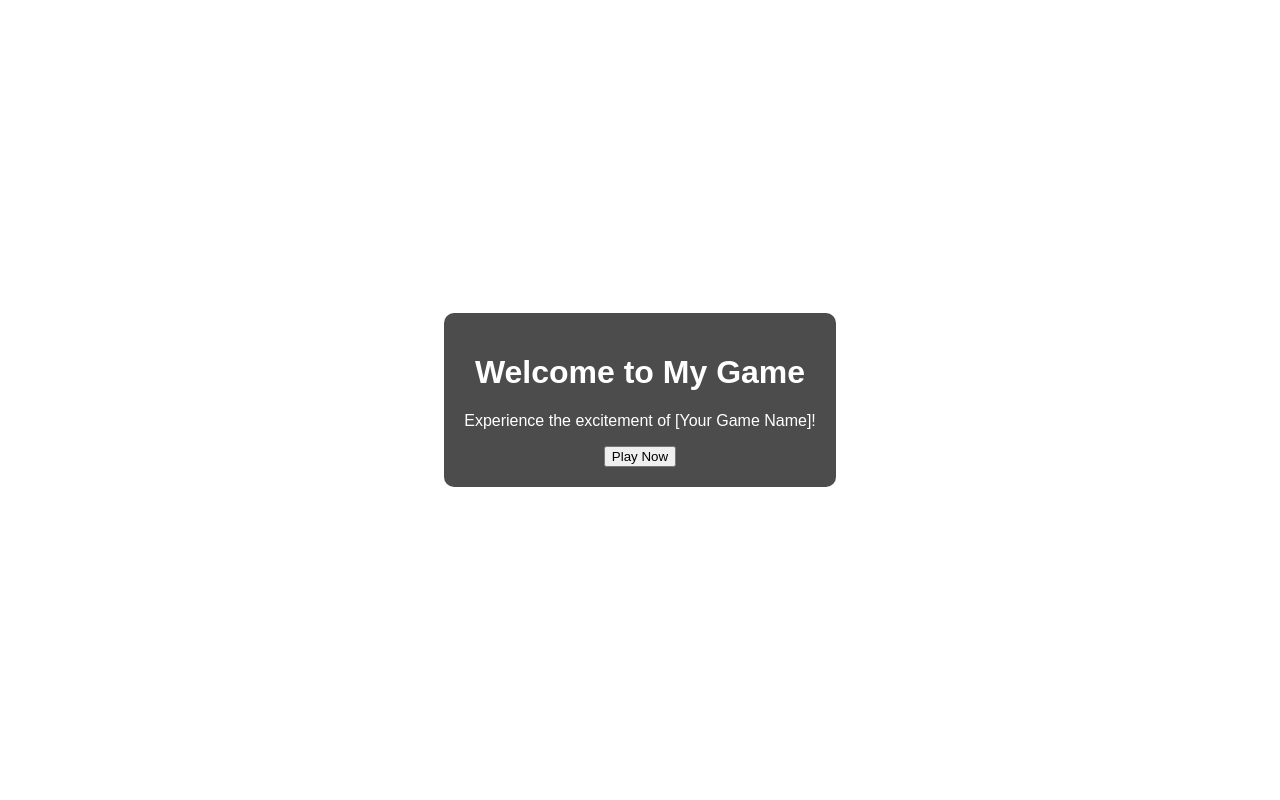
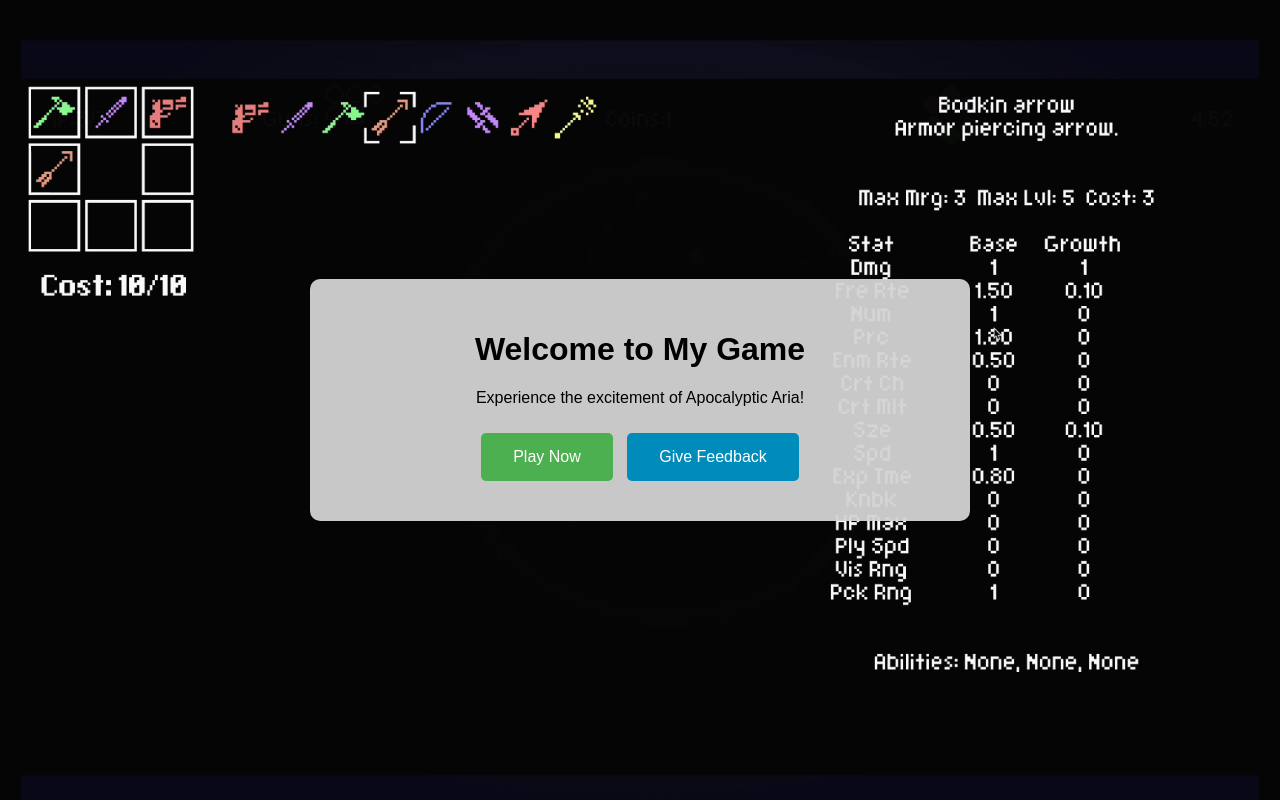
Before and after one commit to HughChen/apocalyptic_aria_website, a plain HTML site: page index.html in a window 1280 px wide. Drawn offline with Linux system fonts and the light colour scheme.

Commit message:
Update to have screenshots be the background

```diff
--- a/index.html
+++ b/index.html
@@ -3,60 +3,99 @@
 <head>
     <meta charset="UTF-8">
     <meta name="viewport" content="width=device-width, initial-scale=1.0">
-    <title>My Game Website</title>
+    <title>Apocalyptic Aria</title>
     <style>
         body, html {
             height: 100%;
             margin: 0;
             font-family: Arial, sans-serif;
+            overflow: hidden;
         }
-        .bg-container {
+        .bg-slideshow {
             height: 100%;
+            width: 100%;
+            position: absolute;
+            top: 0;
+            left: 0;
+            z-index: -1;
+        }
+        .bg-slideshow div {
+            height: 100%;
+            width: 100%;
+            position: absolute;
             background-position: center;
+            background-size: cover;
             background-repeat: no-repeat;
-            background-size: cover;
+            opacity: 0;
+            transition: opacity 1s ease-in-out;
+        }
+        .bg-slideshow div.active {
+            opacity: 1;
+        }
+        .content-wrapper {
             display: flex;
             justify-content: center;
             align-items: center;
-            transition: background-image 1s ease-in-out;
+            height: 100vh;
         }
         .content {
             text-align: center;
-            background-color: rgba(0, 0, 0, 0.7);
+            padding: 30px;
+            color: black;
+            background-color: rgba(211, 211, 211, 0.95); /* More opaque light grey */
+            border-radius: 10px;
+            max-width: 600px;
+            width: 90%; /* Responsive width */
+        }
+        button {
+            border: none;
             color: white;
-            padding: 20px;
-            border-radius: 10px;
+            padding: 15px 32px;
+            text-align: center;
+            text-decoration: none;
+            display: inline-block;
+            font-size: 16px;
+            margin: 10px 5px;
+            cursor: pointer;
+            border-radius: 5px;
+        }
+        .play-button {
+            background-color: #4CAF50;
+        }
+        .feedback-button {
+            background-color: #008CBA;
         }
     </style>
 </head>
 <body>
-    <div class="bg-container" id="bgContainer">
+    <div class="bg-slideshow">
+        <div class="active" style="background-image: url('images/game1.png');"></div>
+        <div style="background-image: url('images/game2.png');"></div>
+        <div style="background-image: url('images/game3.png');"></div>
+        <div style="background-image: url('images/game4.png');"></div>
+        <div style="background-image: url('images/game5.png');"></div>
+        <div style="background-image: url('images/game6.png');"></div>
+    </div>
+    <div class="content-wrapper">
         <div class="content">
             <h1>Welcome to My Game</h1>
-            <p>Experience the excitement of [Your Game Name]!</p>
-            <button>Play Now</button>
+            <p>Experience the excitement of Apocalyptic Aria!</p>
+            <button class="play-button">Play Now</button>
+            <button class="feedback-button">Give Feedback</button>
         </div>
     </div>
 
     <script>
-        const images = [
-            '/api/placeholder/1920/1080',
-            '/api/placeholder/1920/1080',
-            '/api/placeholder/1920/1080'
-        ];
-        let currentImageIndex = 0;
-        const bgContainer = document.getElementById('bgContainer');
+        const slides = document.querySelectorAll('.bg-slideshow div');
+        let currentSlide = 0;
 
-        function changeBackground() {
-            currentImageIndex = (currentImageIndex + 1) % images.length;
-            bgContainer.style.backgroundImage = `url('${images[currentImageIndex]}')`;
+        function nextSlide() {
+            slides[currentSlide].classList.remove('active');
+            currentSlide = (currentSlide + 1) % slides.length;
+            slides[currentSlide].classList.add('active');
         }
 
-        // Set initial background
-        bgContainer.style.backgroundImage = `url('${images[currentImageIndex]}')`;
-
-        // Change background every 5 seconds
-        setInterval(changeBackground, 5000);
+        setInterval(nextSlide, 5000); // Change slide every 5 seconds
     </script>
 </body>
 </html>
```
